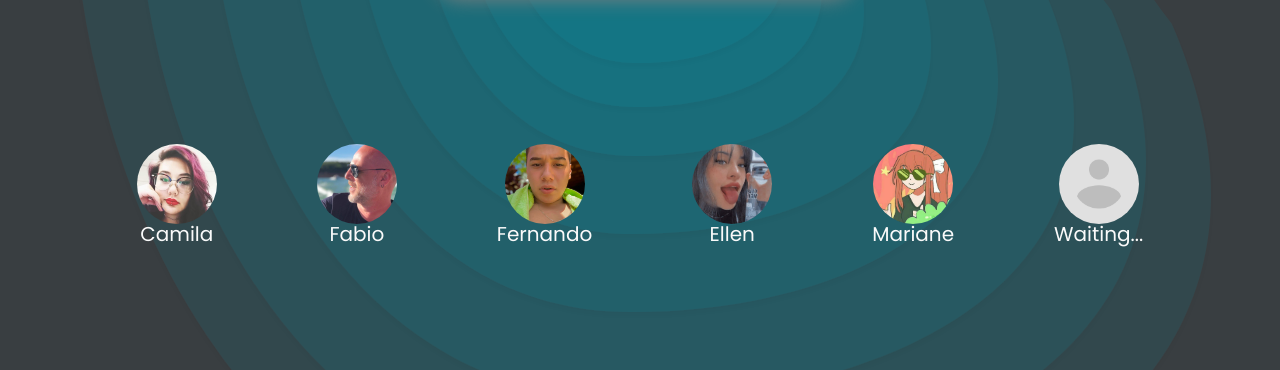
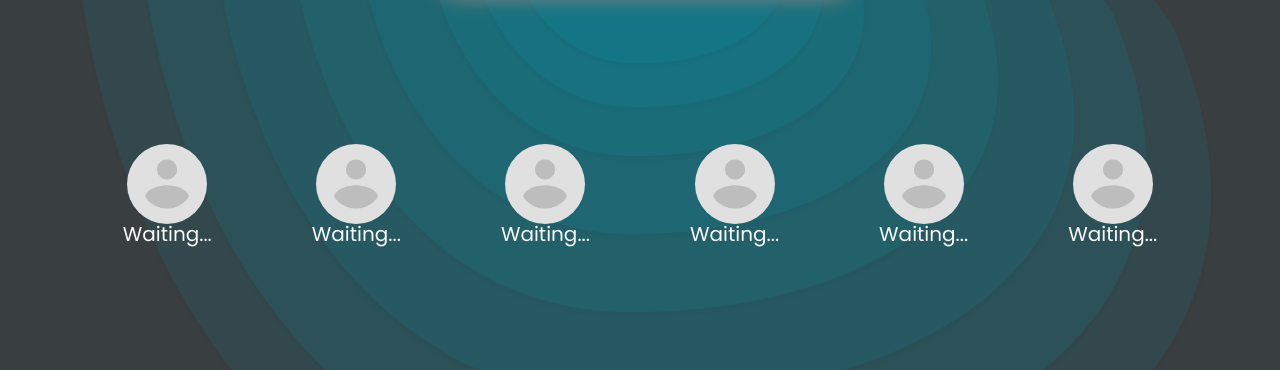
Before and after one commit to TakashiGianz/FunPhone, a website: page console/index.html in a window 1280 px wide. Shown: the part 430-800 px from the top of the page. Drawn offline with Linux system fonts and the light colour scheme; no server answers.

Commit message:
userIcons

```diff
--- a/console/assets/users.css
+++ b/console/assets/users.css
@@ -26,23 +26,23 @@
 }
 
 .usersList__item__img--user1 {
-  background-image: url(img/pp.jpg);
+  background-image: url(img/anonymous-avatar-icon-25.jpg);
 }
 
 .usersList__item__img--user2 {
-  background-image: url(img/fabio.jpg);
+  background-image: url(img/anonymous-avatar-icon-25.jpg);
 }
 
 .usersList__item__img--user3 {
-  background-image: url(img/fe.jpg);
+  background-image: url(img/anonymous-avatar-icon-25.jpg);
 }
 
 .usersList__item__img--user4 {
-  background-image: url(img/ellen.jpg);
+  background-image: url(img/anonymous-avatar-icon-25.jpg);
 }
 
 .usersList__item__img--user5 {
-  background-image: url(img/Mari.jpg);
+  background-image: url(img/anonymous-avatar-icon-25.jpg);
 }
 
 .usersList__item__img--user6 {
--- a/console/index.html
+++ b/console/index.html
@@ -31,23 +31,23 @@
       <section class="usersList">
         <div class="usersList__item">
           <div class="usersList__item__img usersList__item__img--user1"></div>
-          <span class="usersList__item__name">Camila</span>
+          <span class="usersList__item__name">Waiting...</span>
         </div>
         <div class="usersList__item">
           <div class="usersList__item__img usersList__item__img--user2"></div>
-          <span class="usersList__item__name">Fabio</span>
+          <span class="usersList__item__name">Waiting...</span>
         </div>
         <div class="usersList__item">
           <div class="usersList__item__img usersList__item__img--user3"></div>
-          <span class="usersList__item__name">Fernando</span>
+          <span class="usersList__item__name">Waiting...</span>
         </div>
         <div class="usersList__item">
           <div class="usersList__item__img usersList__item__img--user4"></div>
-          <span class="usersList__item__name">Ellen</span>
+          <span class="usersList__item__name">Waiting...</span>
         </div>
         <div class="usersList__item">
           <div class="usersList__item__img usersList__item__img--user5"></div>
-          <span class="usersList__item__name"> Mariane </span>
+          <span class="usersList__item__name"> Waiting... </span>
         </div>
         <div class="usersList__item">
           <div class="usersList__item__img usersList__item__img--user6"></div>
--- a/gamepad/assets/codeForm.css
+++ b/gamepad/assets/codeForm.css
@@ -30,6 +30,10 @@
   text-align: center;
   box-shadow: 0.5rem 0.5rem 2rem grey;
   font-family: Poppins, sans-serif;
+}
+
+.username__input:focus{
+  outline: none;
 }
 
 .roomCode{
```
